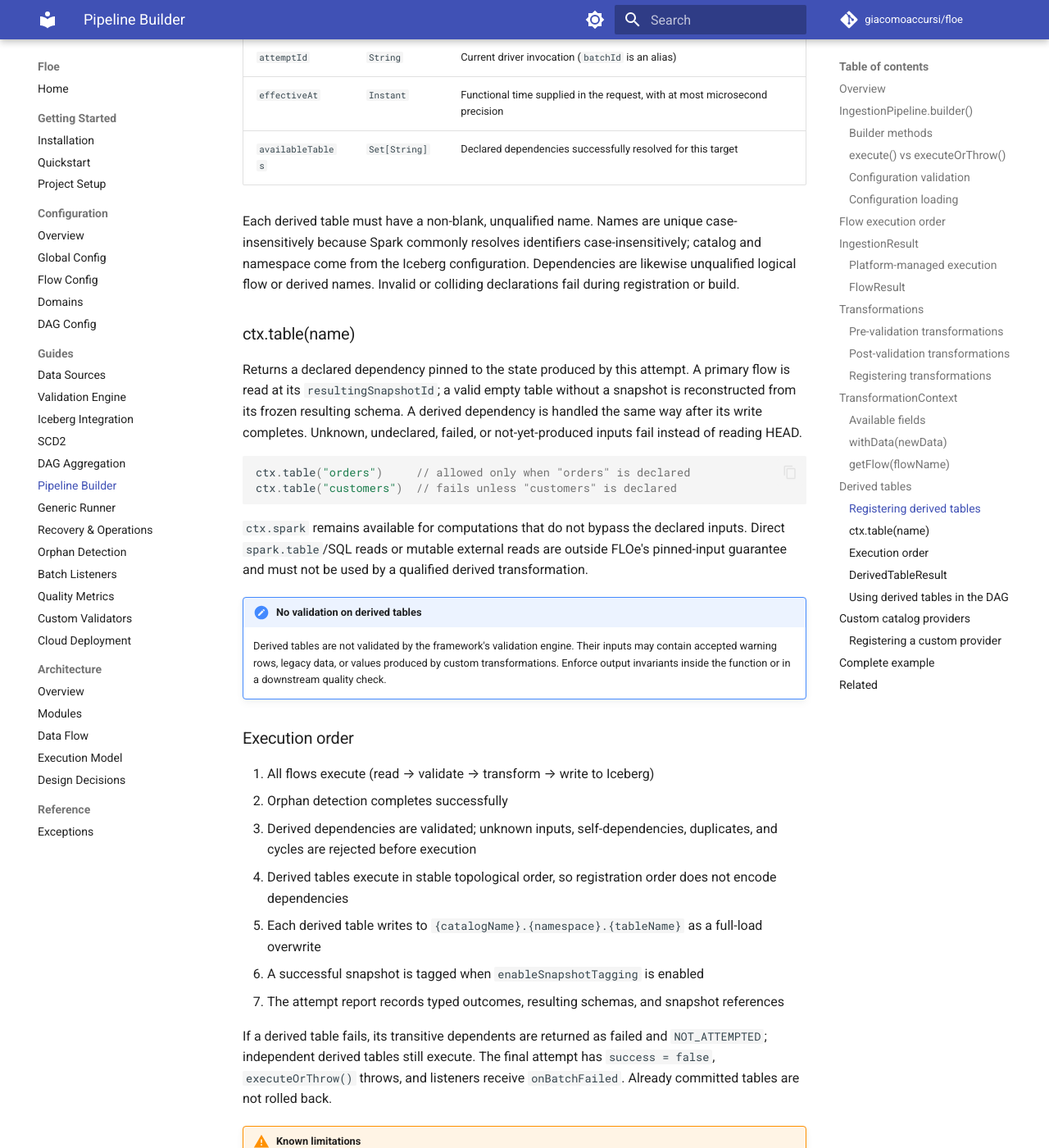
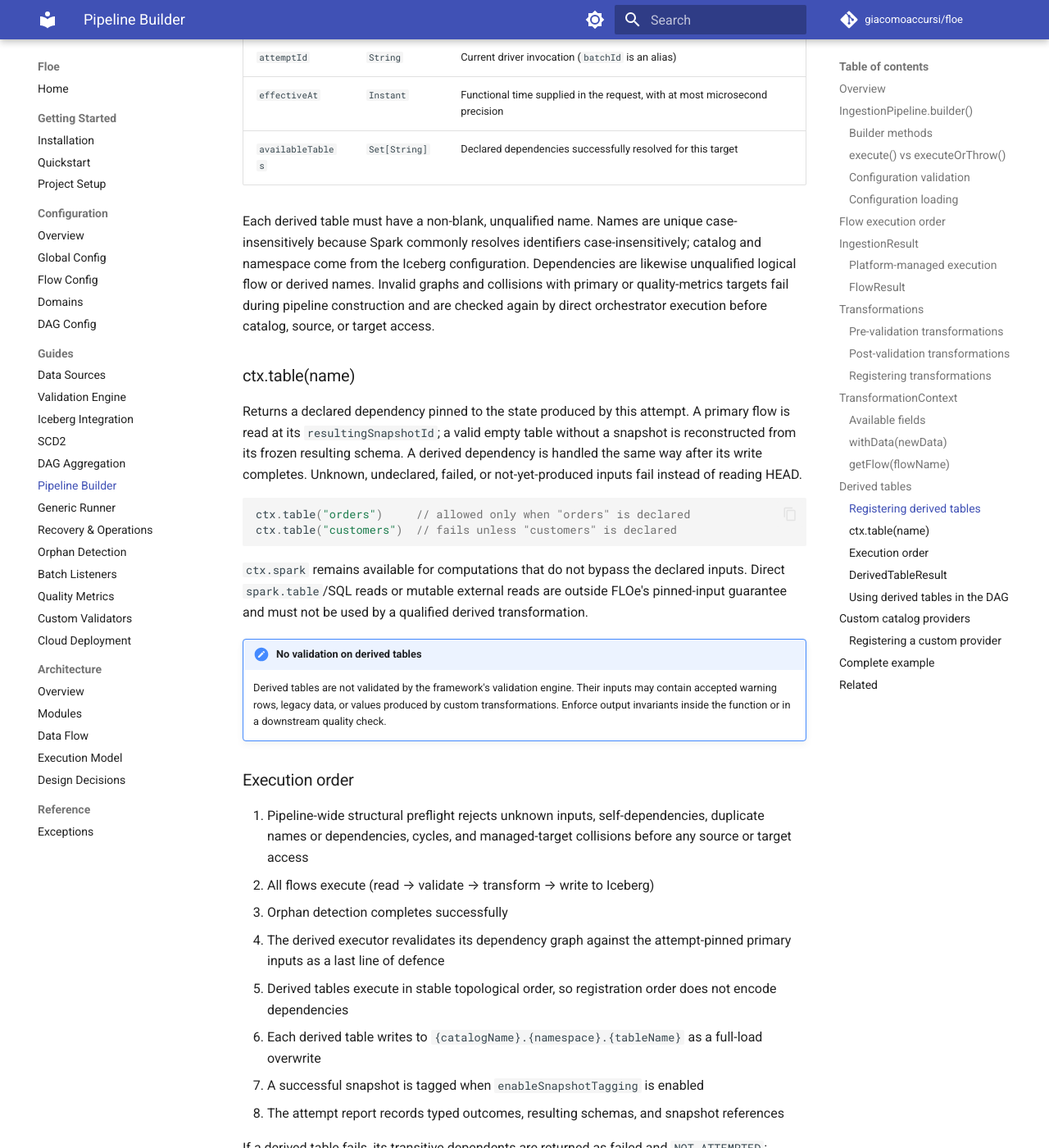
Before and after one commit to giacomoaccursi/Floe, an MkDocs documentation site: the page built from site-docs/guides/pipeline-builder.md, in a window 1280 px wide and 1400 px high, scrolled down 10875 px. Shown: the whole window at 82% size. Built offline with MkDocs 1.6.1 and Material for MkDocs 9.7.7, drawn with Linux system fonts in a browser that asks for light colours; comment, search, counter and statistics services are not loaded.

Commit message:
docs: clarify derived structure preflight

```diff
--- a/site-docs/guides/pipeline-builder.md
+++ b/site-docs/guides/pipeline-builder.md
@@ -367,7 +367,7 @@ Each derived table function receives a `DerivedTableContext`:
 | `effectiveAt` | `Instant` | Functional time supplied in the request, with at most microsecond precision |
 | `availableTables` | `Set[String]` | Declared dependencies successfully resolved for this target |
 
-Each derived table must have a non-blank, unqualified name. Names are unique case-insensitively because Spark commonly resolves identifiers case-insensitively; catalog and namespace come from the Iceberg configuration. Dependencies are likewise unqualified logical flow or derived names. Invalid or colliding declarations fail during registration or build.
+Each derived table must have a non-blank, unqualified name. Names are unique case-insensitively because Spark commonly resolves identifiers case-insensitively; catalog and namespace come from the Iceberg configuration. Dependencies are likewise unqualified logical flow or derived names. Invalid graphs and collisions with primary or quality-metrics targets fail during pipeline construction and are checked again by direct orchestrator execution before catalog, source, or target access.
 
 ### ctx.table(name)
 
@@ -385,13 +385,14 @@ ctx.table("customers")  // fails unless "customers" is declared
 
 ### Execution order
 
-1. All flows execute (read → validate → transform → write to Iceberg)
-2. Orphan detection completes successfully
-3. Derived dependencies are validated; unknown inputs, self-dependencies, duplicates, and cycles are rejected before execution
-4. Derived tables execute in stable topological order, so registration order does not encode dependencies
-5. Each derived table writes to `{catalogName}.{namespace}.{tableName}` as a full-load overwrite
-6. A successful snapshot is tagged when `enableSnapshotTagging` is enabled
-7. The attempt report records typed outcomes, resulting schemas, and snapshot references
+1. Pipeline-wide structural preflight rejects unknown inputs, self-dependencies, duplicate names or dependencies, cycles, and managed-target collisions before any source or target access
+2. All flows execute (read → validate → transform → write to Iceberg)
+3. Orphan detection completes successfully
+4. The derived executor revalidates its dependency graph against the attempt-pinned primary inputs as a last line of defence
+5. Derived tables execute in stable topological order, so registration order does not encode dependencies
+6. Each derived table writes to `{catalogName}.{namespace}.{tableName}` as a full-load overwrite
+7. A successful snapshot is tagged when `enableSnapshotTagging` is enabled
+8. The attempt report records typed outcomes, resulting schemas, and snapshot references
 
 If a derived table fails, its transitive dependents are returned as failed and `NOT_ATTEMPTED`; independent derived tables still execute. The final attempt has `success = false`, `executeOrThrow()` throws, and listeners receive `onBatchFailed`. Already committed tables are not rolled back.
 
```
